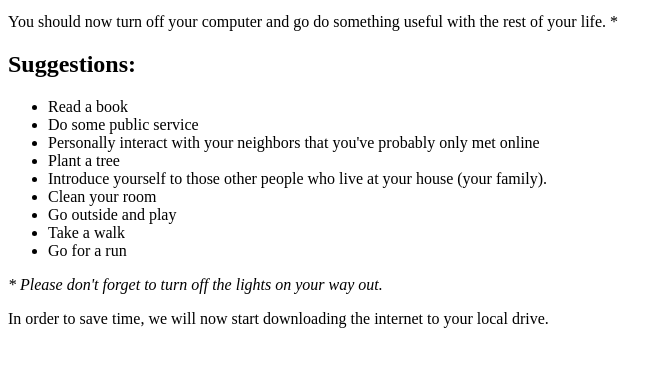
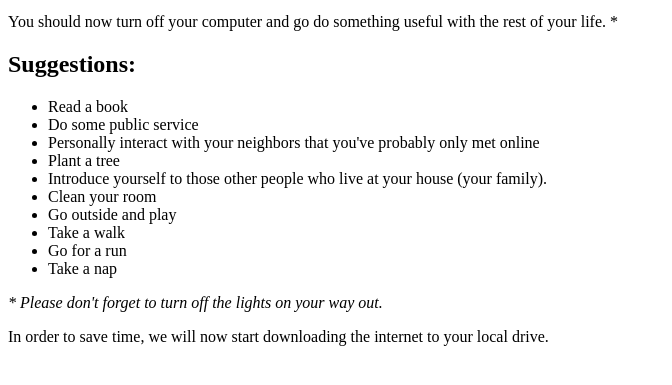
Before and after one commit to scchiw/L00205246-DevOps_Software_Eng_Assignment_Task3_minipipeline, a plain HTML site: page index.html in a window 1280 px wide. Shown: the part 155-540 px from the top of the page, without its empty margins (0-672 px from the left). Drawn offline with Linux system fonts and the light colour scheme.

Commit message:
Add activity items in index.html for more testing

```diff
--- a/index.html
+++ b/index.html
@@ -26,6 +26,7 @@
         <li>Go outside and play</li>
         <li>Take a walk</li>
         <li>Go for a run</li>
+        <li>Take a nap</li>
     </ul>
 
     <p><em>* Please don't forget to turn off the lights on your way out.</em></p>
```
